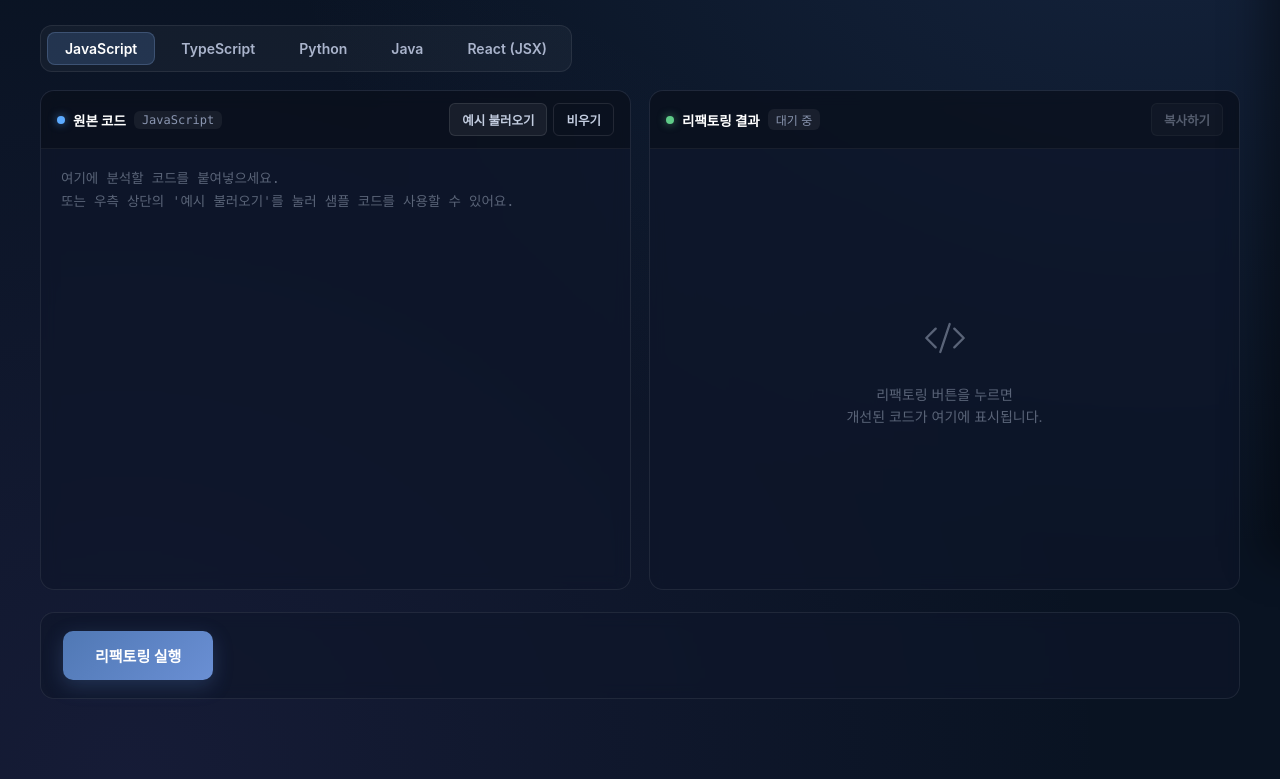
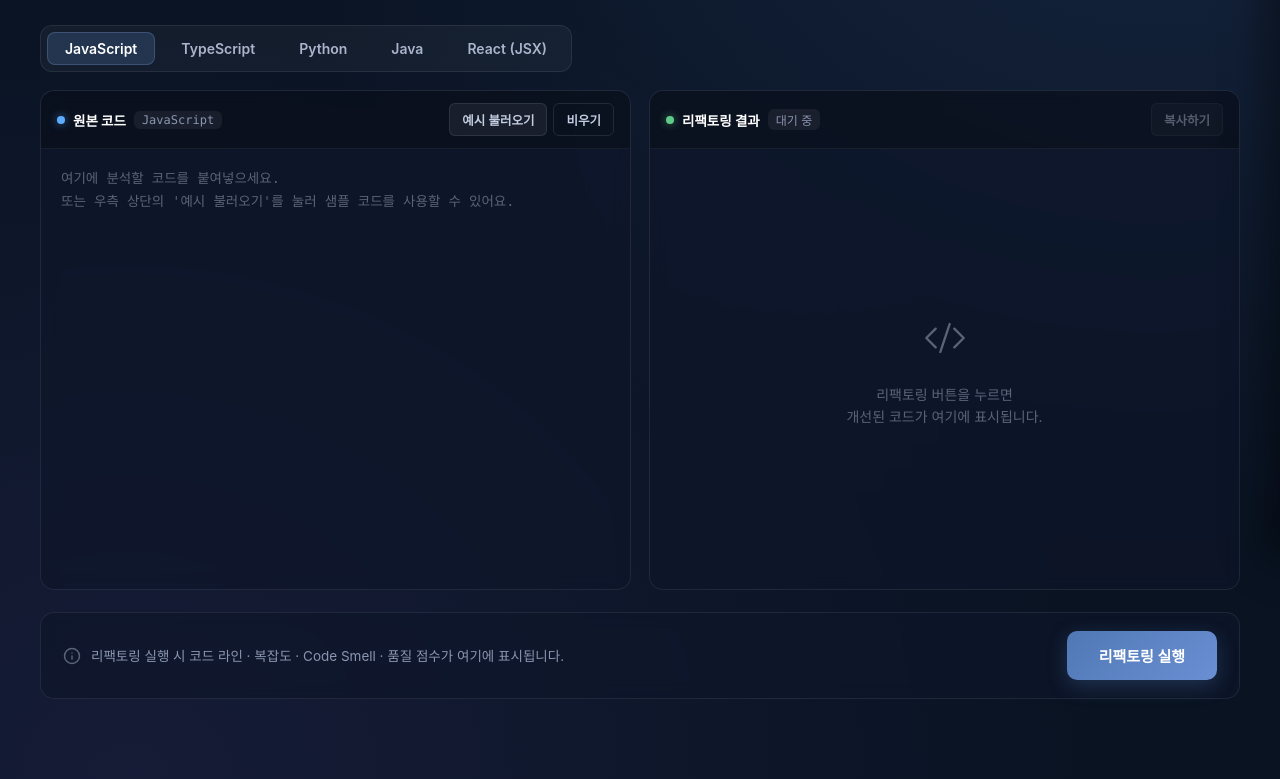
Before and after one commit to hoho715-park/fake_refactory, a plain HTML site: page snippet-analysis.html in a window 1280 px wide. Shown: the part 239-1018 px from the top of the page. Drawn offline with nearby package versions, Linux system fonts and the light colour scheme; a web font is replaced by a local one.

Commit message:
리펙토링 버튼 디자인 수정

```diff
--- a/scripts/snippet.js
+++ b/scripts/snippet.js
@@ -268,6 +268,7 @@ document.addEventListener('DOMContentLoaded', () => {
     const clearBtn = document.getElementById('clearBtn');
     const copyBtn = document.getElementById('copyBtn');
     const metricsBox = document.getElementById('metrics');
+    const actionHint = document.getElementById('actionHint');
     const notesBox = document.getElementById('notes');
     const notesList = document.getElementById('notesList');
 
@@ -516,6 +517,7 @@ document.addEventListener('DOMContentLoaded', () => {
         outputStatus.classList.remove('processing', 'done');
         copyBtn.disabled = true;
         metricsBox.hidden = true;
+        actionHint.hidden = false;
         notesBox.hidden = true;
     }
 
@@ -607,6 +609,7 @@ document.addEventListener('DOMContentLoaded', () => {
         document.getElementById('mScoreBefore').textContent = m.scoreBefore;
         document.getElementById('mScoreAfter').textContent = m.scoreAfter;
         metricsBox.hidden = false;
+        actionHint.hidden = true;
     }
 
     function showNotes(notes) {
--- a/snippet-analysis.html
+++ b/snippet-analysis.html
@@ -125,6 +125,14 @@
 
         <!-- Metrics + Action bar -->
         <div class="action-bar">
+            <div class="action-hint" id="actionHint">
+                <svg viewBox="0 0 24 24" width="18" height="18" fill="none" stroke="currentColor" stroke-width="2" stroke-linecap="round" stroke-linejoin="round" aria-hidden="true">
+                    <circle cx="12" cy="12" r="10"/>
+                    <line x1="12" y1="16" x2="12" y2="12"/>
+                    <line x1="12" y1="8" x2="12.01" y2="8"/>
+                </svg>
+                <span>리팩토링 실행 시 코드 라인 · 복잡도 · Code Smell · 품질 점수가 여기에 표시됩니다.</span>
+            </div>
             <div class="metrics" id="metrics" hidden>
                 <div class="metric">
                     <span class="metric-label">코드 라인</span>
--- a/styles/snippet.css
+++ b/styles/snippet.css
@@ -416,8 +416,7 @@
 .action-bar {
     display: flex;
     align-items: center;
-    justify-content: space-between;
-    gap: 16px;
+    gap: 20px;
     flex-wrap: wrap;
     background: rgba(15, 22, 42, 0.65);
     border: 1px solid rgba(255, 255, 255, 0.08);
@@ -427,7 +426,30 @@
     -webkit-backdrop-filter: blur(8px);
 }
 
+.action-hint {
+    flex: 1;
+    min-width: 0;
+    display: flex;
+    align-items: center;
+    gap: 10px;
+    color: #8a96b0;
+    font-size: 13.5px;
+    line-height: 1.5;
+}
+
+.action-hint svg {
+    flex-shrink: 0;
+    color: #5a6478;
+}
+
+.metrics + .refactor-btn,
+.action-hint + .refactor-btn {
+    margin-left: auto;
+}
+
 .metrics {
+    flex: 1;
+    min-width: 0;
     display: flex;
     gap: 28px;
     flex-wrap: wrap;
```
